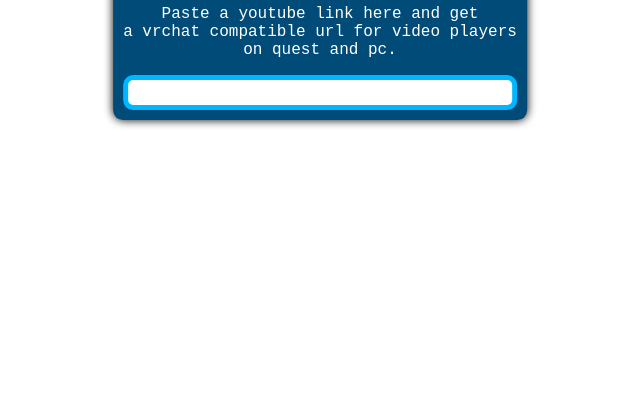
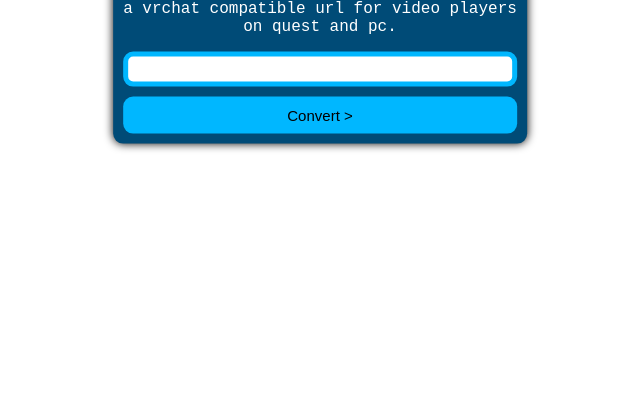
Before and after one commit to phaze-the-dumb/ytdl-server, a website: page index.html in a window 1280 px wide. Shown: the part 401-800 px from the top of the page, without its empty margins (320-960 px from the left). Drawn offline with Linux system fonts and the light colour scheme.

Commit message:
hkjhkjhkjh

```diff
--- a/index.html
+++ b/index.html
@@ -22,6 +22,20 @@
                 border: rgb(0, 183, 255) 5px solid;
                 outline: none;
             }
+
+            button{
+                width: 100%;
+                padding: 10px;
+                border-radius: 10px;
+                border: none;
+                color: black;
+                background: rgb(0, 183, 255);
+                outline: none;
+                font-size: 15px;
+                margin-top: 10px;
+                cursor: pointer;
+                user-select: none;
+            }
         </style>
     </head>
     <body>
@@ -30,6 +44,8 @@
             <p>Paste a youtube link here and get<br /> a vrchat compatible url for video players<br />on quest and pc.</p>
 
             <input id="yturl">
+
+            <button onclick="yturl.onchange();">Convert ></button>
         </div>
 
         <script>
```
